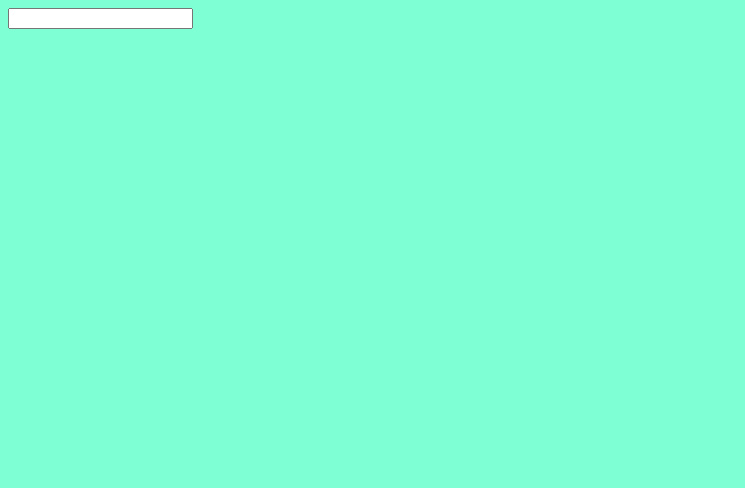
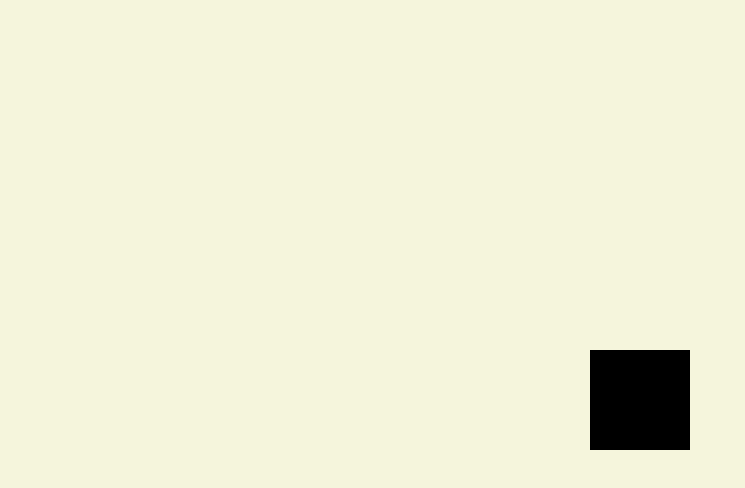
Before and after one commit to Mo21ON/TypeAssignement-MV, a website with bundled scripts: page index.html in a window 1280 px wide. Shown: the whole page, without its empty margins (0-745 px from the left). Built offline with nearby package versions, Linux system fonts and the light colour scheme.

Commit message:
quadrat & Background

```diff
--- a/index.html
+++ b/index.html
@@ -4,14 +4,20 @@
 <head>
     <meta charset="UTF-8" />
     <meta name="viewport" content="width=device-width, initial-scale=1.0" />
-    <title>ToDo-Liste</title>
+    <title>Jump n Block</title>
     <script defer src="./build/bundle.js"></script>
     <link rel="stylesheet" type="text/css" href="style.css">
+    <style>
+
+
+
+       </style>
 </head>
 
 <body>
     <my-beispiel></my-beispiel>
-    <input type="text" id="myInput" />
+        <div class="quadrat"></div>
+
 </body>
 
 </html>
--- a/style.css
+++ b/style.css
@@ -1,4 +1,16 @@
 body {
-    background-color: aquamarine;
+    background-color:beige;
     font-family:Arial, Helvetica, sans-serif
 }
+
+ .quadrat {
+height: 100px;
+width: 100px;
+background-color: black;
+margin: auto;
+position: absolute;
+top: 0;
+left: 0;
+bottom: 0;
+right: 0;
+}
```
